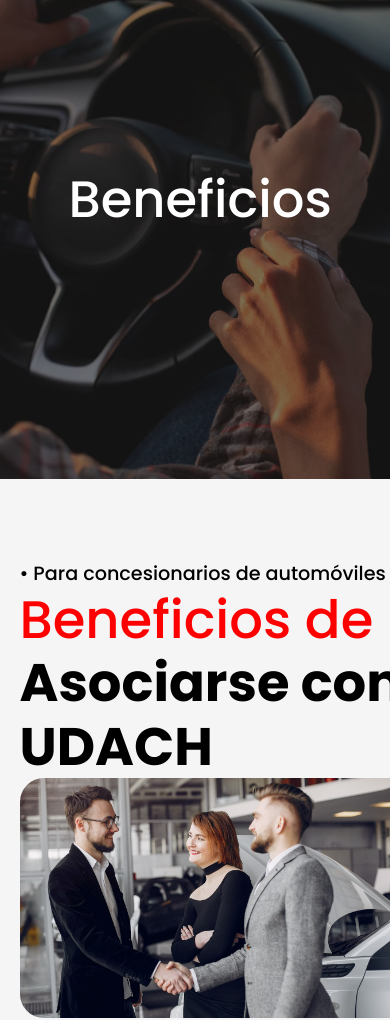
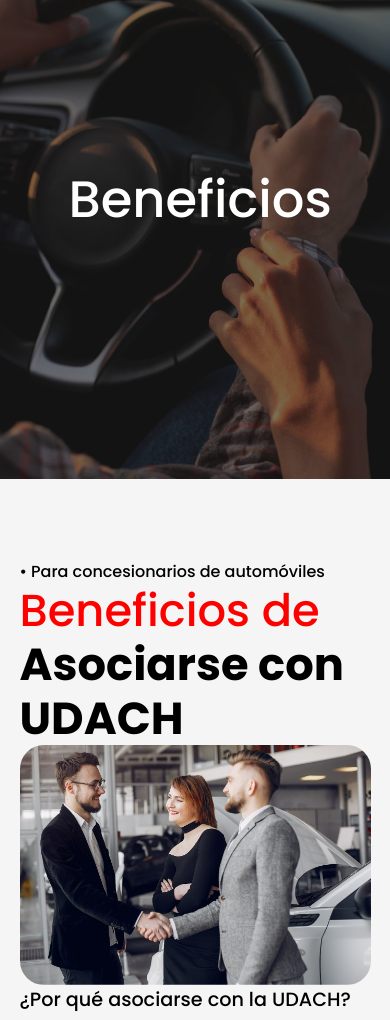
Before and after one commit to tmalik258/car-dealership, a plain HTML site: page beneficios.html in a window 390 px wide. Shown: the part 81-1101 px from the top of the page. Drawn offline with nearby package versions, Linux system fonts and the light colour scheme.

Commit message:
Fixed font size of h1 in beneficios.html for mobile screens

```diff
--- a/css/beneficios.css
+++ b/css/beneficios.css
@@ -16,7 +16,6 @@
 
 .beneficios-section .beneficios-header .beneficios-header-img {
 	max-height: 15em;
-	flex: 60%;
 	overflow: hidden;
 	border-radius: 1.5em;
 	grid-column-start: 2;
@@ -73,7 +72,7 @@
 	}
 
 	.beneficios-section .beneficios-header .beneficios-header-img {
-		grid-column-start: 1;
+		grid-column-start: initial;
 		grid-row-start: initial;
 		grid-row-end: initial;
 	}
@@ -95,15 +94,15 @@
 		width: 90%;
 	}
 
-	.beneficios-section .beneficios-header .beneficios-header-body div:nth-of-type(1) {
+	.beneficios-section .beneficios-header div:nth-of-type(1) {
 		font-size: 1em;
 	}
 
-	.beneficios-section .beneficios-header .beneficios-header-body h1 {
+	.beneficios-section .beneficios-header h1 {
 		font-size: 2.8em;
 	}
 
-	.beneficios-section .beneficios-header .beneficios-header-body div:nth-of-type(2) {
+	.beneficios-section .beneficios-header div:nth-of-type(2) {
 		font-size: 1.2em;
 	}
 
```
